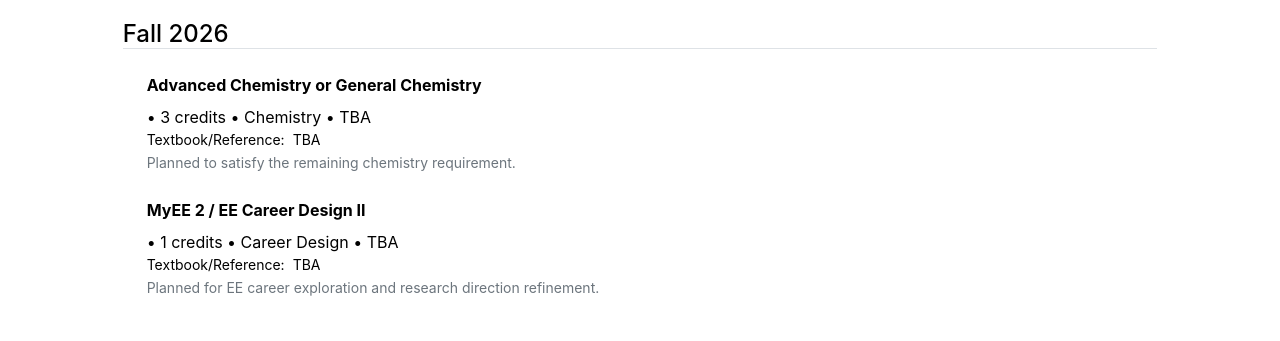
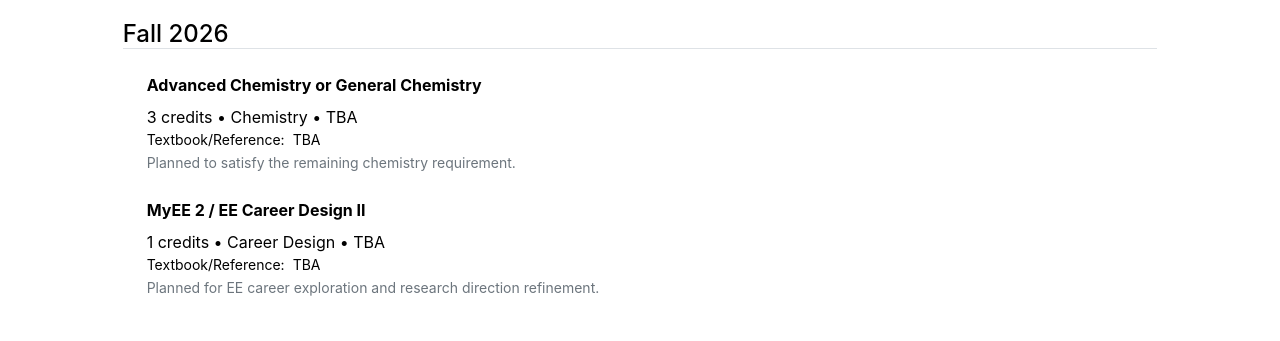
Before and after one commit to ynghyn-na/ynghyn-na.github.io, a Jekyll site: the page built from coursework-term.md, in a window 1280 px wide. Shown: the part 280-621 px from the top of the page. Built offline with Jekyll 4.4.1, drawn with Linux system fonts in a browser that asks for light colours.

Commit message:
Update coursework-term.html

```diff
--- a/_layouts/coursework-term.html
+++ b/_layouts/coursework-term.html
@@ -34,15 +34,30 @@ layout: default
 
                 <p class="fw-bold mb-2">{{ course.title }}</p>
                 <p class="mb-4">
-                  {{ course.grade }}
-                  {% if course.credits %} • {{ course.credits }} credits{% endif %}
-                  {% if course.topic and course.topic != "" %}
-                    • {{ course.topic }}
-                  {% elsif matched_field %}
-                    • {{ matched_field.title }}
-                  {% endif %}
-                  {% if course.professor and course.professor != "" %} • {{ course.professor }}{% endif %}
-                  <br>
+  {% assign printed = false %}
+
+  {% if course.grade %}
+    {{ course.grade }}
+    {% assign printed = true %}
+  {% endif %}
+
+  {% if course.credits %}
+    {% if printed %} • {% endif %}{{ course.credits }} credits
+    {% assign printed = true %}
+  {% endif %}
+
+  {% if course.topic and course.topic != "" %}
+    {% if printed %} • {% endif %}{{ course.topic }}
+    {% assign printed = true %}
+  {% elsif matched_field %}
+    {% if printed %} • {% endif %}{{ matched_field.title }}
+    {% assign printed = true %}
+  {% endif %}
+
+  {% if course.professor and course.professor != "" %}
+    {% if printed %} • {% endif %}{{ course.professor }}
+  {% endif %}
+  <br>
 
                   {% if course.textbook and course.textbook != "" %}
                     <small class="d-flex">
```
